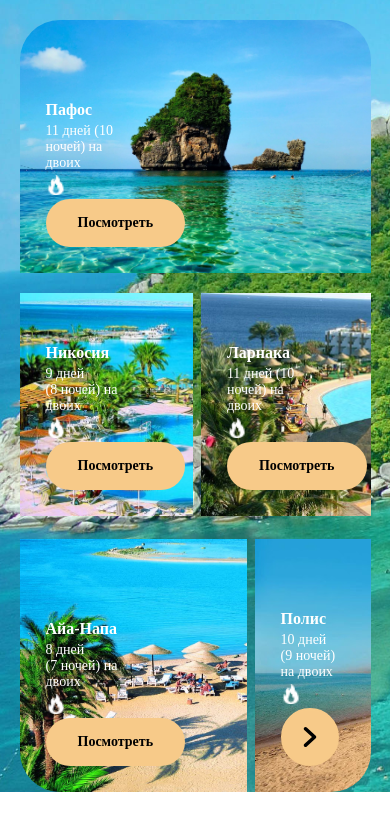
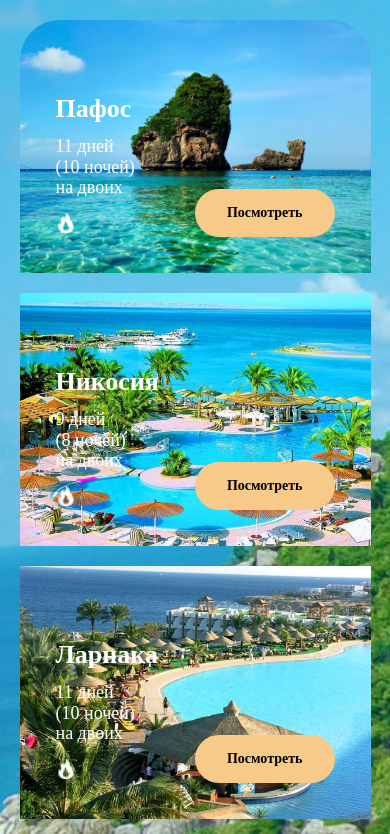
Before and after one commit to Katerina-99/Lessons, a plain HTML site: page index.html in a window 390 px wide. Shown: the part 121-955 px from the top of the page. Before the commit the page ends 913 px from the top, so only its background shows below. Drawn offline with Linux system fonts and the light colour scheme.

Commit message:
Add files via upload

```diff
--- a/css/style.css
+++ b/css/style.css
@@ -17,11 +17,12 @@ img {
   background-image: url(../img/koh-pangan.jpg);
   background-repeat: no-repeat;
   background-size: cover;
+  padding-top: 65px;
+  padding-bottom: 65px;
   margin: auto;
 }
 .title {
   margin: 0;
-  margin-top: 65px;
   margin-bottom: 35px;
   font-size: 36px;
 }
@@ -106,6 +107,7 @@ img {
   border: 2px solid transparent;
   padding: 14px 45px;
   border-radius: 25px;
+  font-size: 18px;
   font-weight: bold;
   cursor: pointer;
   outline: none;
@@ -159,35 +161,34 @@ img {
 }
 
 @media (max-width: 992px) {
+  .container {
+    height: 100%;
+  }
   .block-wrapper {
-    max-width: 700px;
+    /* max-width: 700px; */
+    height: 100%;
+    width: 90%;
+    flex-direction: column;
   }
-  .subtitle {
+  /* .subtitle {
     font-size: 16px;
   }
   .text {
     font-size: 14px;
     margin-top: 3px;
     margin-bottom: 4px;
+  } */
+  .card {
+    /* flex-direction: column;
+    align-items: flex-start;
+    justify-content: flex-end; */
+    justify-content: space-between;
   }
-  .card {
-    flex-direction: column;
-    align-items: flex-start;
-    justify-content: flex-end;
+  .card:last-child {
+    margin-bottom: 0;
   }
-}
-
-@media (max-width: 768px) {
-  .container {
-    height: 100%;
-  }
-  .block-wrapper {
-    flex-direction: column;
-    height: 100%;
-    width: 90%;
-  }
-  .card {
-    padding: 26px;
+  .cards-right {
+    max-width: none;
   }
   .card-1 {
     width: 100%;
@@ -196,6 +197,59 @@ img {
     margin-bottom: 20px;
     background-position: center 38%;
   }
+  .card-2 {
+    width: 49%;
+    height: 253px;
+    margin-bottom: 20px;
+  }
+  .card-3 {
+    width: 49%;
+    height: 253px;
+  }
+  .card-4 {
+    width: 49%;
+    height: 253px;
+  }
+  .card-5 {
+    width: 49%;
+    height: 253px;
+  }
+}
+
+@media (max-width: 768px) {
+  .block-wrapper {
+    flex-direction: column;
+    width: 90%;
+  }
+  .card {
+    flex-direction: row;
+    align-items: flex-end;
+    justify-content: space-between;
+    margin-bottom: 20px;
+  }
+
+  .card-1 {
+    width: 100%;
+    height: 253px;
+    margin-right: 0;
+    background-position: center 38%;
+  }
+  .card-2 {
+    width: 100%;
+    height: 253px;
+  }
+  .card-3 {
+    width: 100%;
+    height: 253px;
+  }
+  .card-4 {
+    width: 100%;
+    height: 253px;
+  }
+  .card-5 {
+    width: 100%;
+    height: 253px;
+  }
 }
 @media (max-width: 480px) {
   .button {
--- a/index.html
+++ b/index.html
@@ -61,7 +61,7 @@
               <img src="img/fire-icon.png" alt="fire icon" class="icon" />
             </div>
             <button class="button-next">
-              <img src="img/left-arrow-angle-big.svg" alt="arrow right">
+              <img src="img/left-arrow-angle-big.svg" alt="arrow right" />
             </button>
           </div>
         </div>
```
